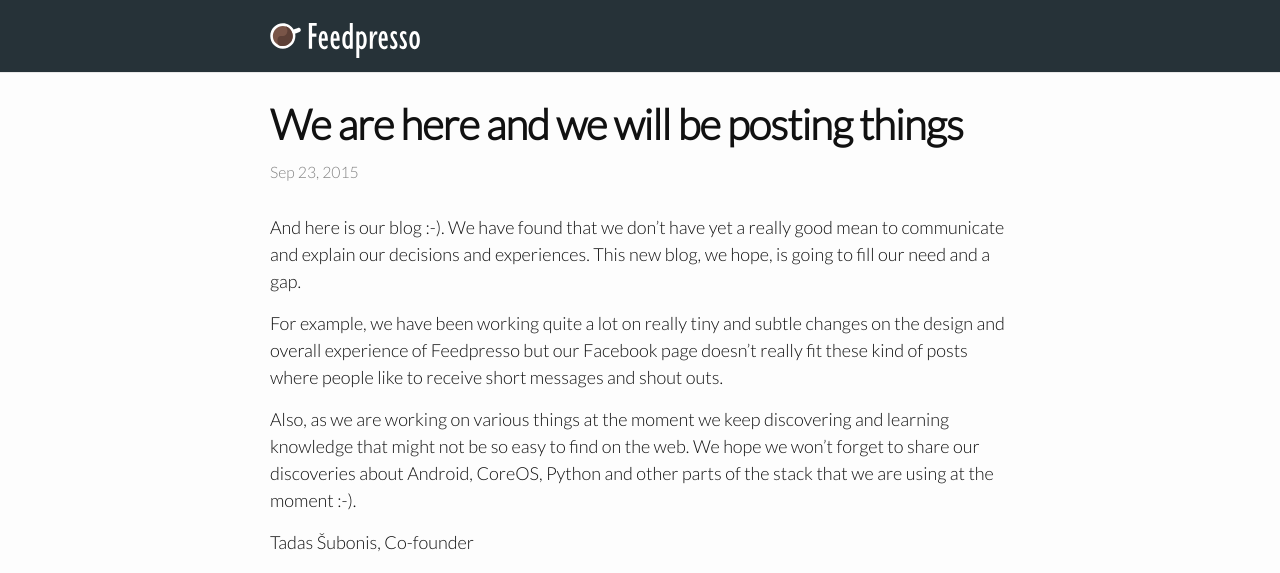
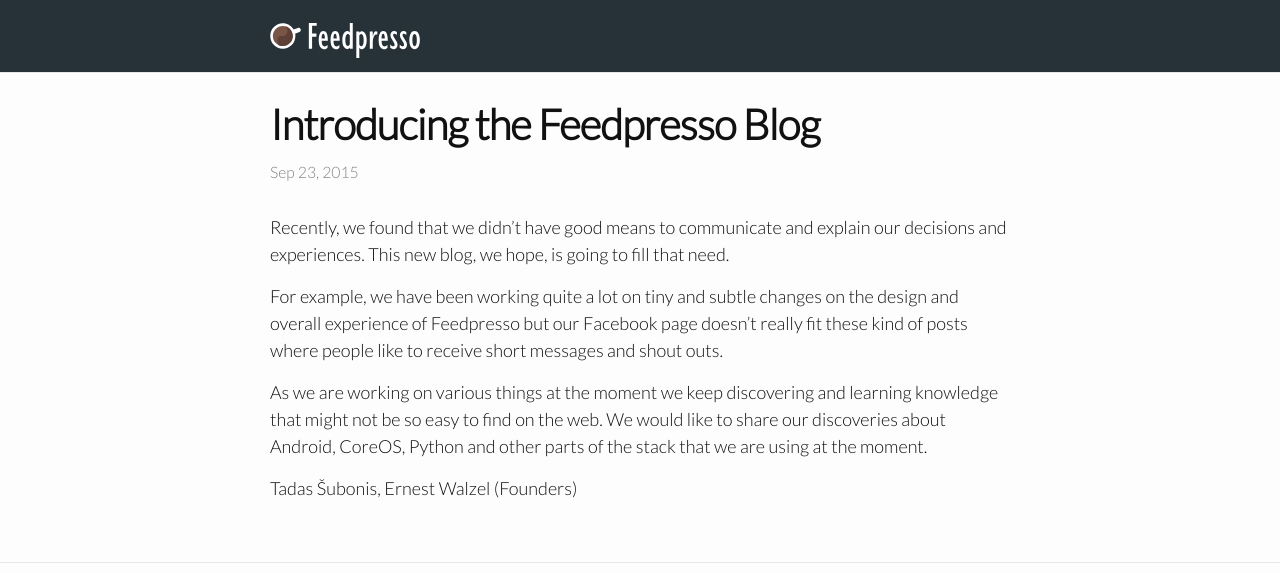
Before and after one commit to Feedpresso/blog, a Jekyll site: the page built from _posts/2015-09-23-feedpresso-blog.markdown, in a window 1280 px wide, cut to the strip 0-573 px from the top of the page. Built offline with Jekyll 4.4.1, drawn with Linux system fonts in a browser that asks for light colours.

Commit message:
Nit pickings on first post

```diff
--- a/_posts/2015-09-23-feedpresso-blog.markdown
+++ b/_posts/2015-09-23-feedpresso-blog.markdown
@@ -1,14 +1,14 @@
 ---
 layout: post
-title:  "We are here and we will be posting things"
+title:  "Introducing the Feedpresso Blog"
 date:   2015-09-23 18:29:53
 categories: feedpresso intro
 ---
 
-And here is our blog :-). We have found that we don't have yet a really good mean to communicate and explain our decisions and experiences. This new blog, we hope, is going to fill our need and a gap.
+Recently, we found that we didn't have good means to communicate and explain our decisions and experiences. This new blog, we hope, is going to fill that need.
 
-For example, we have been working quite a lot on really tiny and subtle changes on the design and overall experience of Feedpresso but our Facebook page doesn't really fit these kind of posts where people like to receive short messages and shout outs.
+For example, we have been working quite a lot on tiny and subtle changes on the design and overall experience of Feedpresso but our Facebook page doesn't really fit these kind of posts where people like to receive short messages and shout outs.
 
-Also, as we are working on various things at the moment we keep discovering and learning knowledge that might not be so easy to find on the web. We hope we won't forget to share our discoveries about Android, CoreOS, Python and other parts of the stack that we are using at the moment :-).
+As we are working on various things at the moment we keep discovering and learning knowledge that might not be so easy to find on the web. We would like to share our discoveries about Android, CoreOS, Python and other parts of the stack that we are using at the moment.
 
-Tadas Šubonis, Co-founder
+Tadas Šubonis, Ernest Walzel (Founders)
```
